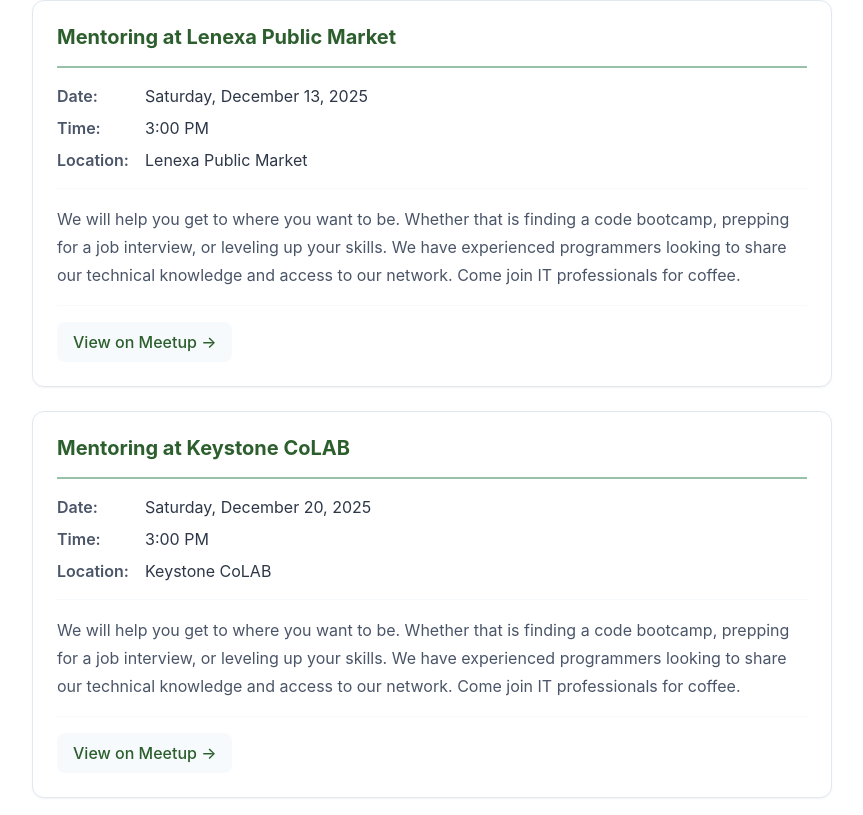
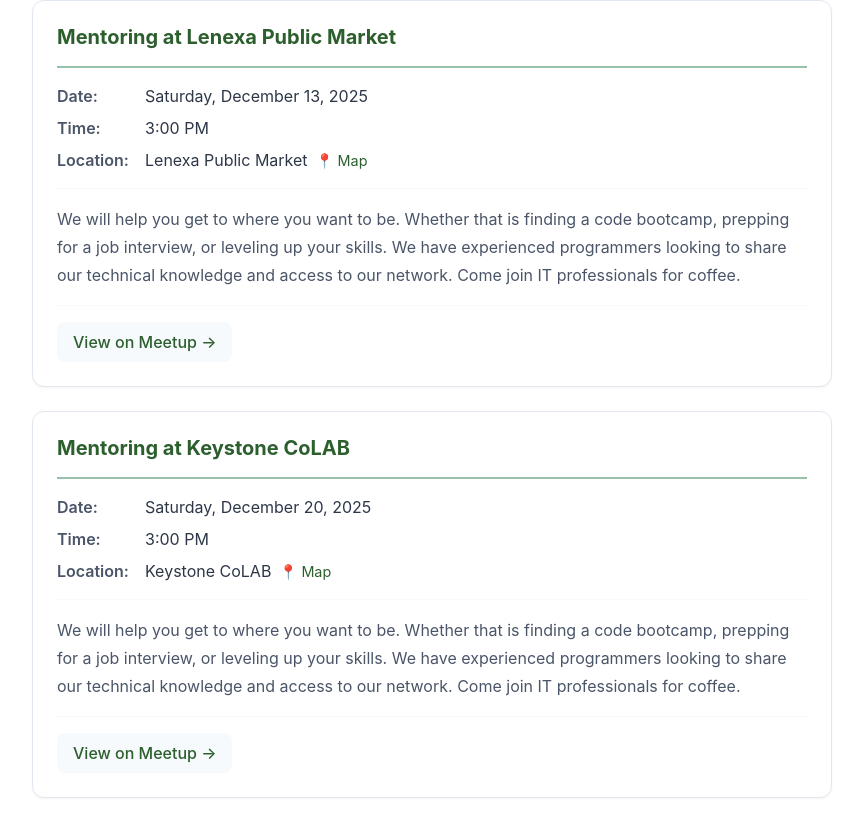
Before and after one commit to CodeandCoffeeKC/CodeandCoffeeKC.github.io, a React (Vite) app: page / in a window 1280 px wide. Shown: the part 1025-1840 px from the top of the page, without its empty margins (208-1071 px from the left). Built offline with nearby package versions, Linux system fonts and the light colour scheme.

Commit message:
feat: add venue database with Google Maps links for locations

```diff
--- a/src/components/EventCard.jsx
+++ b/src/components/EventCard.jsx
@@ -38,6 +38,31 @@
     return parts.length > 0 ? parts.join(', ') : 'Location TBA'
   }
 
+  // Generate Google Maps link if coordinates are available
+  const getMapLink = (venue) => {
+    if (!venue) return null
+
+    if (venue.lat && venue.lng) {
+      return `https://www.google.com/maps/search/?api=1&query=${venue.lat},${venue.lng}`
+    }
+
+    // Fallback to address search if no coordinates
+    if (venue.address && venue.city && venue.state) {
+      const query = encodeURIComponent(`${venue.address}, ${venue.city}, ${venue.state}`)
+      return `https://www.google.com/maps/search/?api=1&query=${query}`
+    }
+
+    // Fallback to venue name search
+    if (venue.name) {
+      const query = encodeURIComponent(venue.name)
+      return `https://www.google.com/maps/search/?api=1&query=${query}`
+    }
+
+    return null
+  }
+
+  const mapLink = getMapLink(venue)
+
   return (
     <article className="event-card">
       <div className="event-card-header">
@@ -57,7 +82,20 @@
 
         <div className="event-detail">
           <span className="event-detail-label">Location:</span>
-          <span className="event-detail-value">{formatLocation(venue)}</span>
+          <span className="event-detail-value">
+            {formatLocation(venue)}
+            {mapLink && (
+              <a
+                href={mapLink}
+                target="_blank"
+                rel="noopener noreferrer"
+                className="map-link"
+                style={{ marginLeft: '8px', fontSize: '0.9em' }}
+              >
+                📍 Map
+              </a>
+            )}
+          </span>
         </div>
 
         {description && (
```
Also changed, not shown: scripts/fetch-events.js (+4 -9 lines), scripts/venue-database.js (added, +60 -0 lines).
